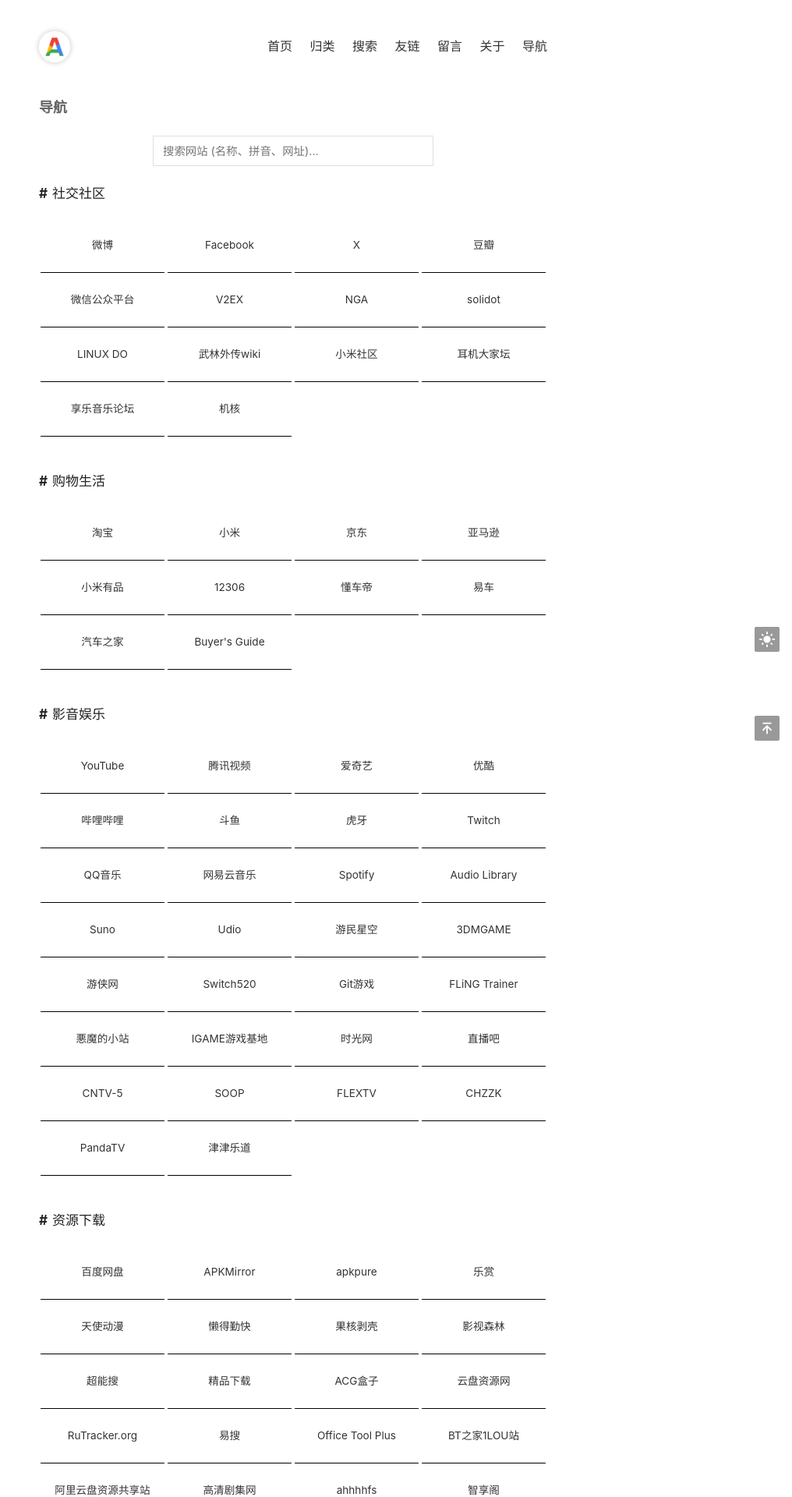
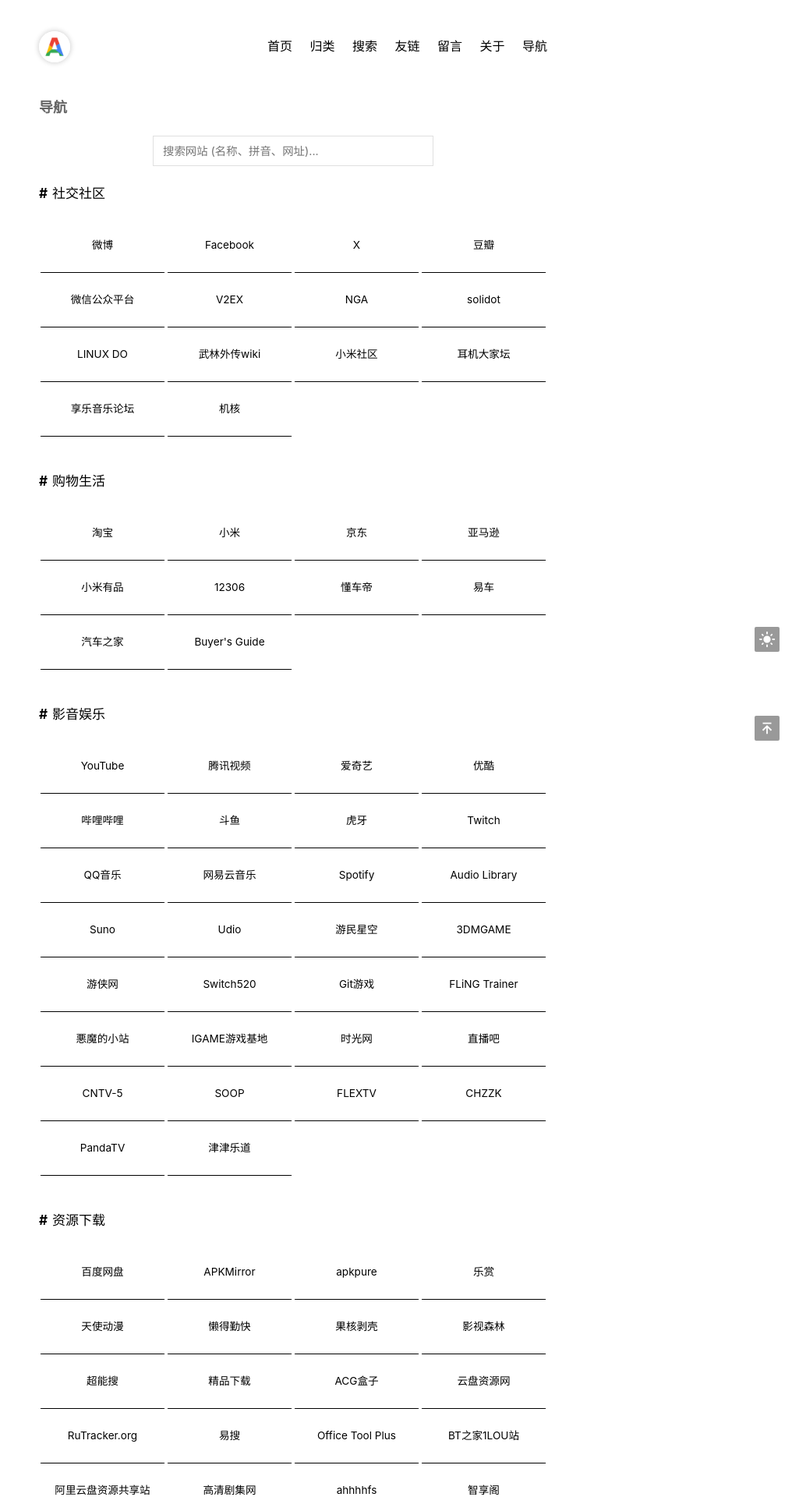
Before and after one commit to admans/admans.github.io, a Jekyll site: the page built from pages/navi.html, in a window 1280 px wide. Shown: the top 1920 px of the page at 78% size, without its empty margins (264-1280 px from the left). Built offline with Jekyll 4.4.1, drawn with Linux system fonts in a browser that asks for light colours.

Commit message:
修改字体颜色
更好地适配黑暗模式

```diff
--- a/pages/navi.html
+++ b/pages/navi.html
@@ -20,6 +20,7 @@ title: 导航
         body {
             font-family: -apple-system, BlinkMacMacSystemFont, "Segoe UI", Roboto, "Helvetica Neue", Arial, sans-serif;
             line-height: 1.6;
+            color: #000;
         }
 
         /* 提升 header 的语义 */
@@ -37,7 +38,7 @@ title: 导航
         }
 
         .subtitle {
-            color: #666;
+            color: #000;
             font-size: 0.9rem;
         }
 
@@ -132,7 +133,7 @@ title: 导航
         .category-title {
             font-size: 1.2rem;
             font-weight: 500;
-            color: #222;
+            color: #000;
             margin-bottom: 15px;
         }
 
@@ -164,7 +165,7 @@ title: 导航
 
         .link-name {
             font-size: 0.85rem;
-            color: #333;
+            color: #000;
             font-weight: 400;
             word-break: break-word;
             padding: 15px 10px;
@@ -174,13 +175,13 @@ title: 导航
             text-align: center;
             margin-top: 40px;
             padding: 20px 0;
-            color: #666;
+            color: #000;
         }
 
         .no-results {
             text-align: center;
             padding: 30px;
-            color: #666;
+            color: #000;
             font-size: 1rem;
             grid-column: 1 / -1;
         }
```
